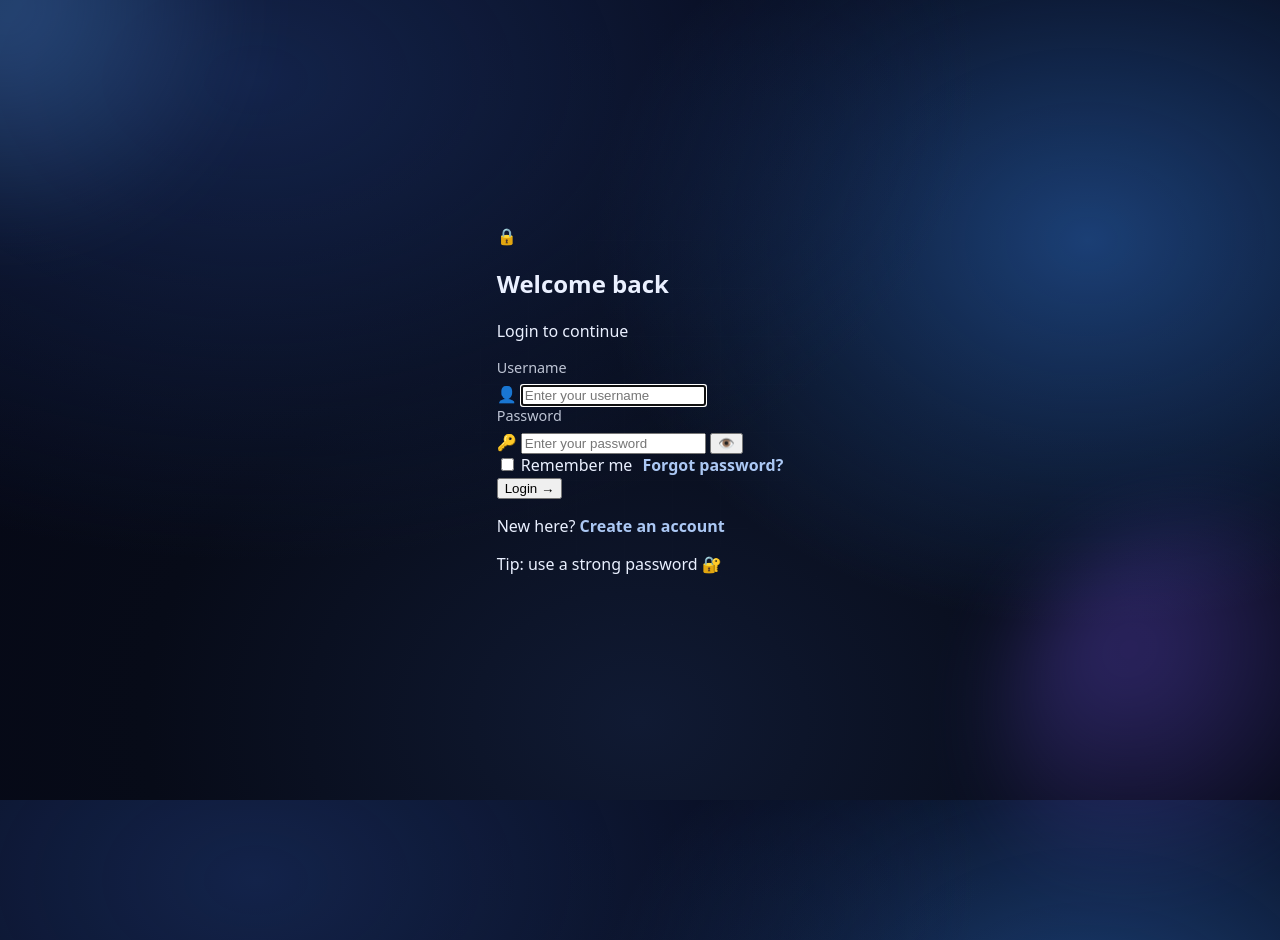
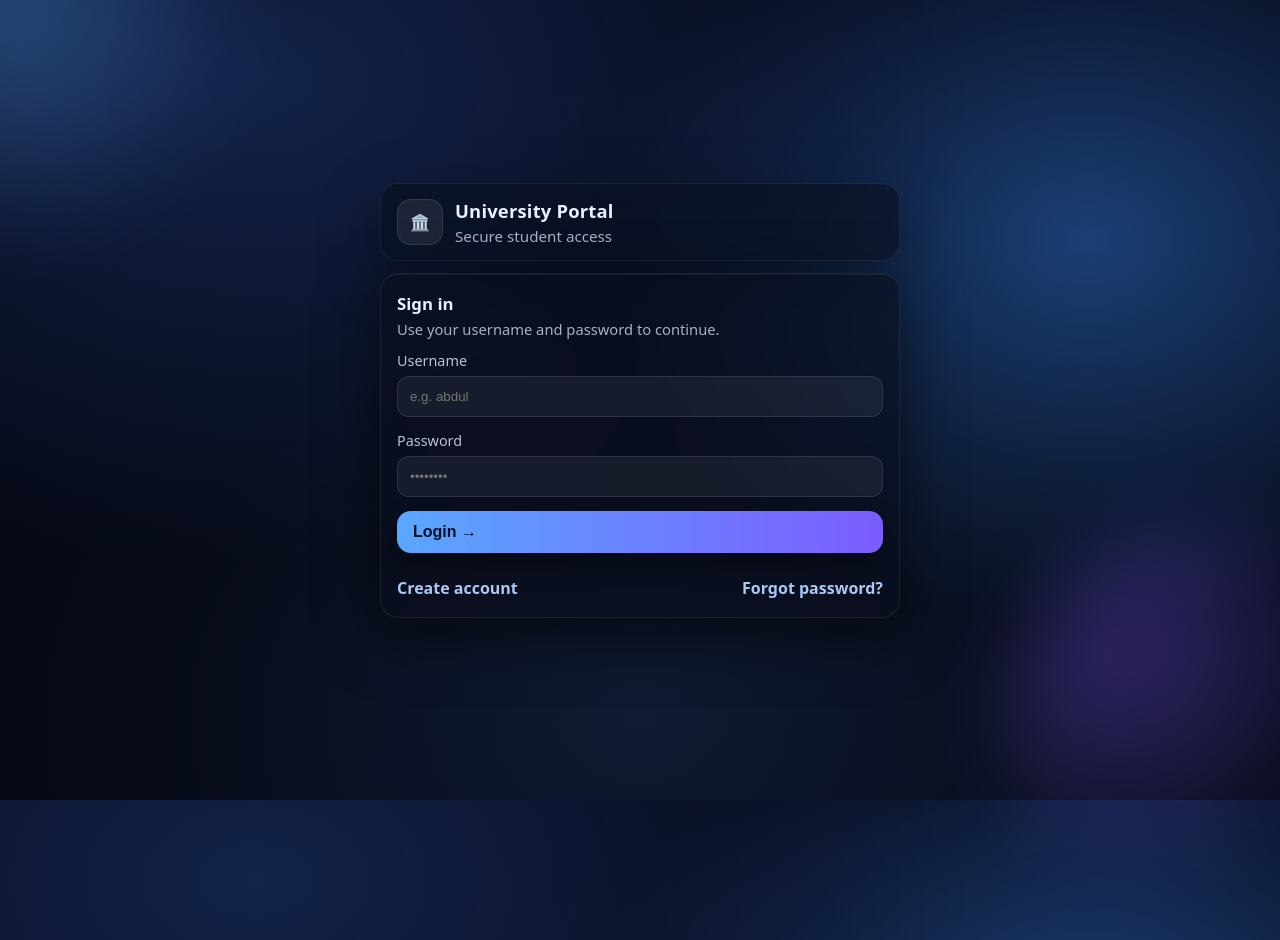
Before and after one commit to EnglishEdu28/TheEngEdu28, a Flask app: page /login in a window 1280 px wide; the page is wider, and only the part inside the window is pictured. Run offline with Flask 3, Linux system fonts and the light colour scheme; parts of the project's set-up code (start-up, migrations or seed data) failed here and were passed over; some libraries are stand-ins or nearby versions.

Commit message:
Update login.html

```diff
--- a/templates/login.html
+++ b/templates/login.html
@@ -3,123 +3,75 @@
 <head>
   <meta charset="UTF-8" />
   <meta name="viewport" content="width=device-width, initial-scale=1.0" />
-  <title>Login</title>
+  <title>Login • University Portal</title>
   <link rel="stylesheet" href="{{ url_for('static', filename='style.css') }}">
 </head>
 <body>
-
   <main class="page">
-    <section class="auth-card" aria-label="Login form">
-      <header class="auth-header">
-        <div class="logo-badge" aria-hidden="true">🔒</div>
-        <h1>Welcome back</h1>
-        <p>Login to continue</p>
+    <section class="shell" style="max-width: 520px;">
+      <header class="topbar" style="margin-bottom: 12px;">
+        <div class="topbar-left">
+          <div class="appmark" aria-hidden="true">🏛️</div>
+          <div>
+            <div class="topbar-title">University Portal</div>
+            <div class="topbar-sub">Secure student access</div>
+          </div>
+        </div>
       </header>
 
-      {# Flash / error message area (optional) #}
+      <section class="card">
+        <div class="section-title">Sign in</div>
+        <div class="section-sub">Use your username and password to continue.</div>
+
+        {% if locked %}
+          <div class="alert alert-error" style="margin-top: 12px;">
+            <strong>Account Locked 🔒</strong>
+            Try again in <b id="countdown">{{ remaining_seconds }}</b> seconds.
+          </div>
+          <script>
+            (function(){
+              let s = Number("{{ remaining_seconds }}");
+              const el = document.getElementById("countdown");
+              const t = setInterval(() => {
+                s -= 1;
+                if (s <= 0) { clearInterval(t); location.reload(); return; }
+                el.textContent = s;
+              }, 1000);
+            })();
+          </script>
+        {% endif %}
+
         {% if error %}
-        <div class="alert alert-error" role="alert">
+          <div class="alert alert-error" style="margin-top: 12px;">
+            <strong>Login failed</strong>
             {{ error }}
           </div>
         {% endif %}
 
-      {% if locked %}
-        <div class="alert alert-warn" role="alert">
-          <strong>Account Locked</strong>
-          <span>Try again in <b id="countdown">{{ remaining_seconds }}</b> seconds.</span>
-        </div>
-
-        <script>
-          let seconds = Number("{{ remaining_seconds }}");
-          const el = document.getElementById("countdown");
-          const timer = setInterval(() => {
-            seconds -= 1;
-            el.textContent = seconds;
-            if (seconds <= 0) {
-              clearInterval(timer);
-              window.location.reload();
-            }
-          }, 1000);
-        </script>
-      {% endif %}
-
-      <form class="auth-form" method="POST" action="{{ url_for('login') }}" autocomplete="on">
+        <form class="form" method="POST" action="{{ url_for('login') }}">
           <div class="field">
-          <label for="username">Username</label>
-          <div class="input-wrap">
-            <span class="input-icon" aria-hidden="true">👤</span>
-            <input
-              id="username"
-              name="username"
-              type="text"
-              placeholder="Enter your username"
-              required
-              {% if locked %}disabled{% endif %}
-              autofocus
-            />
-          </div>
+            <label>Username</label>
+            <input class="input" type="text" name="username" placeholder="e.g. abdul" required />
           </div>
 
           <div class="field">
-          <label for="password">Password</label>
-          <div class="input-wrap">
-            <span class="input-icon" aria-hidden="true">🔑</span>
-            <input
-              id="password"
-              name="password"
-              type="password"
-              placeholder="Enter your password"
-              required
-              {% if locked %}disabled{% endif %}
-            />
-            <button class="icon-btn" type="button" aria-label="Show password" id="togglePw" {% if locked %}disabled{% endif %}>
-              👁️
-            </button>
-          </div>
+            <label>Password</label>
+            <input class="input" type="password" name="password" placeholder="••••••••" required />
           </div>
 
-        <div class="row">
-          <label class="check">
-            <input type="checkbox" name="remember" {% if locked %}disabled{% endif %}>
-            <span>Remember me</span>
-          </label>
+          <button class="btn-primary" type="submit">Login →</button>
 
+          <div class="row" style="margin-top: 10px;">
+            <a class="link" href="{{ url_for('register') }}">Create account</a>
             <a class="link" href="{{ url_for('forgot_password') }}">Forgot password?</a>
           </div>
-
-        <button class="btn" type="submit" {% if locked %}disabled{% endif %}>
-          Login
-          <span class="btn-arrow" aria-hidden="true">→</span>
-        </button>
-
-        <p class="muted">
-          New here?
-          <a class="link" href="{{ url_for('register') }}">Create an account</a>
-        </p>
         </form>
-
-      <footer class="auth-footer">
-        <span class="tiny">Tip: use a strong password 🔐</span>
-      </footer>
+      </section>
     </section>
 
     <div class="bg-orb orb-1" aria-hidden="true"></div>
     <div class="bg-orb orb-2" aria-hidden="true"></div>
     <div class="bg-grid" aria-hidden="true"></div>
   </main>
-
-  <script>
-    // Password show/hide
-    const toggle = document.getElementById("togglePw");
-    const pw = document.getElementById("password");
-    if (toggle && pw) {
-      toggle.addEventListener("click", () => {
-        const isPw = pw.type === "password";
-        pw.type = isPw ? "text" : "password";
-        toggle.textContent = isPw ? "🙈" : "👁️";
-      });
-    }
-  </script>
-
 </body>
 </html>
```
Lines whose indentation alone changed are shown as unchanged.
